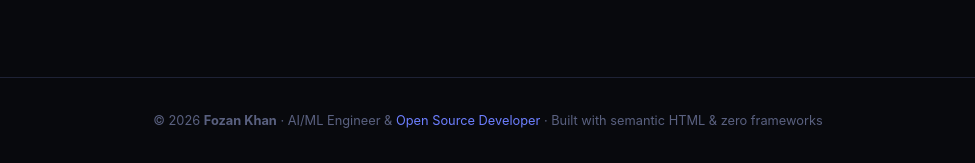
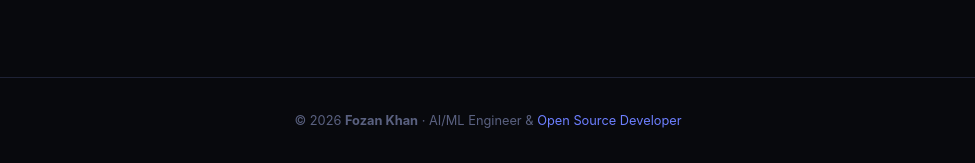
Before and after one commit to fozankhana/fozankhana, a plain HTML site: page index.html in a window 1280 px wide. Shown: the part 4465-4628 px from the top of the page, without its empty margins (152-1127 px from the left). Drawn offline with Linux system fonts and the light colour scheme.

Commit message:
Update index.html

```diff
--- a/index.html
+++ b/index.html
@@ -933,7 +933,7 @@
     <p>
       © 2026 <strong>Fozan Khan</strong> · AI/ML Engineer &
       <a href="https://github.com/fozankhana" target="_blank" rel="noopener noreferrer">Open Source Developer</a>
-      · Built with semantic HTML &amp; zero frameworks
+
     </p>
   </div>
 </footer>
```
